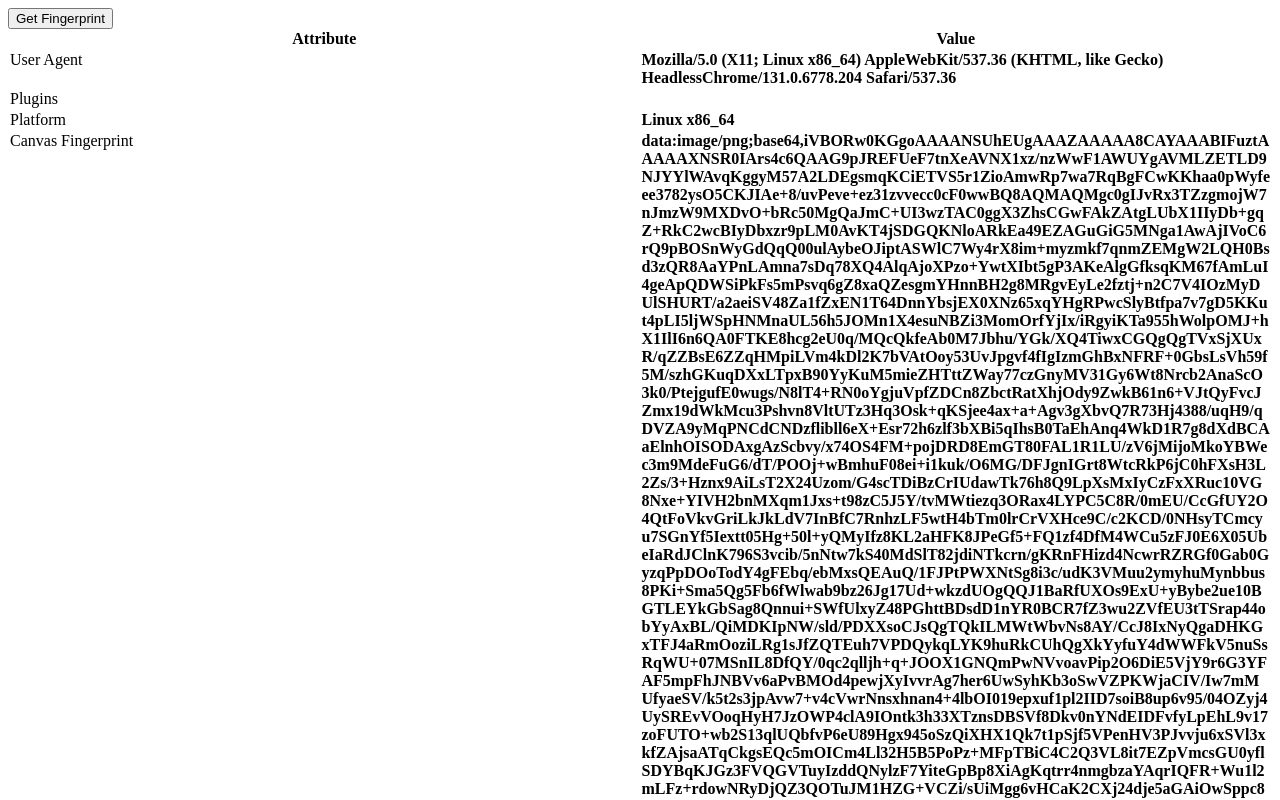
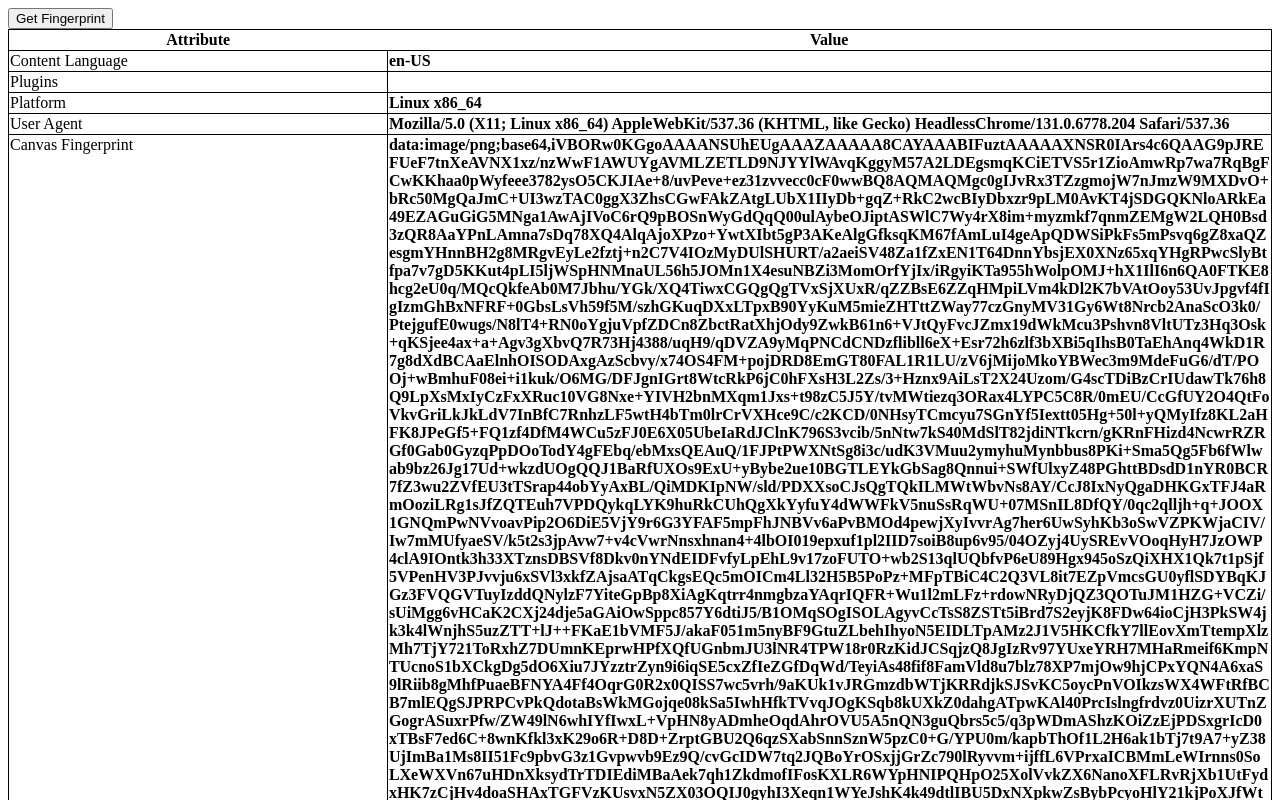
Before and after one commit to timgerstel/fingerprinter, a website: page index.html in a window 1280 px wide. Both pictures are taken after a click on the button "Get Fingerprint". Shown: the top 800 px of the page. Drawn offline with nearby package versions, Linux system fonts and the light colour scheme.

Commit message:
Added content language detection
Signed-off-by: Timothy Gerstel <tgerstel@umass.edu>

```diff
--- a/index.html
+++ b/index.html
@@ -3,22 +3,24 @@
     <title>Fingerprinter</title>
     <script src="https://unpkg.com/lodash@4.17.11"></script>
     <style>
-	    table {border-collapse: collapse; table-layout: fixed; width: 100%;}
-	    table td {border: 1px solid #fff; width: 100%; word-wrap: break-word; vertical-align: top;}
+	    table {border-collapse: collapse; border: 1px solid black; table-layout: fixed; width: 100%;}
+	    table td {border: 1px solid black; width: 100%; word-wrap: break-word; vertical-align: top;}
 	</style>
   </head>
   <body>
     <script src="./src/js/fingerprinter.js"></script>
     <button type="button" id="btn" onclick="renderFP()">Get Fingerprint</button>
     <table id="User_FP" style="width: 100%">
+    	<col width="30%">
+    	<col width="70%">
     	<tr>
     		<th>Attribute</th>
     		<th>Value</th>
     	</tr>
     	<tr>
-   			<td>User Agent</td>
+   			<td>Content Language</td>
     		<td>
-    			<strong id="userAgent"></strong>
+    			<strong id="contentLanguage"></strong>
     		</td>
     	</tr>
     	<tr>
@@ -34,6 +36,12 @@
     		</td>
     	</tr>
     	<tr>
+   			<td>User Agent</td>
+    		<td>
+    			<strong id="userAgent"></strong>
+    		</td>
+    	</tr>
+    	<tr>
     		<td>Canvas Fingerprint</td>
     		<td>
     			<strong id="fp"></strong>
--- a/src/js/fingerprinter.js
+++ b/src/js/fingerprinter.js
@@ -1,16 +1,4 @@
-let getPlugins = function(){
-	var results = [];
-	var numPlugins = navigator.plugins.length;
-	var plugins = '';
-	if(numPlugins) results.push(`numPlugins: ${numPlugins} </br>`);
-	for(var i = 0; i < numPlugins; i++){
-		plugins += navigator.plugins[i].name + "</br>";
-	}
-	if(plugins) results.push(`plugins: </br>${plugins}`);
-	return results;
-}
-
-let getCanvasFP = function(options) {
+let getCanvasFP = function() {
 	var results = [];
 	var canvas = document.createElement('canvas');
 	canvas.height = 60;
@@ -34,6 +22,22 @@ let getCanvasFP = function(options) {
 	return results;
 }
 
+let getLanguage = function(){
+	return navigator.userLanguage || navigator.language; //navigator.userLanguage used for IE
+}
+
+let getPlugins = function(){
+	var results = [];
+	var numPlugins = navigator.plugins.length;
+	var plugins = '';
+	if(numPlugins) results.push(`numPlugins: ${numPlugins} </br>`);
+	for(var i = 0; i < numPlugins; i++){
+		plugins += navigator.plugins[i].name + "</br>";
+	}
+	if(plugins) results.push(`plugins: </br>${plugins}`);
+	return results;
+}
+
 let getUserAgent = function(){
 	return navigator.userAgent;
 }
@@ -43,6 +47,7 @@ let getUserPlatform = function(){
 }
 
 let renderFP = function(callback){
+	document.getElementById('contentLanguage').innerHTML = getLanguage();
 	document.getElementById('userAgent').innerHTML = getUserAgent();
 	document.getElementById('userPlatform').innerHTML = getUserPlatform();
 	document.getElementById('userPlugins').innerHTML = getPlugins();
```
